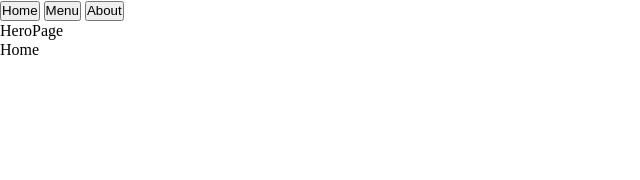
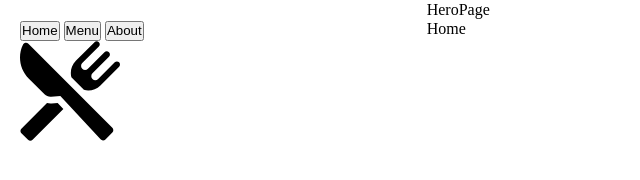
Before and after one commit to AlvinAbiliuse/restauranrtPage, a website built with webpack: page src/template.html in a window 1280 px wide. Shown: the whole page, without its empty margins (0-640 px from the left). Built offline with nearby package versions, Linux system fonts and the light colour scheme.

Commit message:
modified

```diff
--- a/src/home.js
+++ b/src/home.js
@@ -7,6 +7,4 @@ function page() {
 		return heroPage;
 }
 
-let pageEl = new page();
-
-export default pageEl;
+export default page();
--- a/src/index.js
+++ b/src/index.js
@@ -2,8 +2,9 @@ import home from "./home.js"
 import menu from "./menu.js"
 import about from "./about.js"
 import "./styles.css"
+const logo = require("./images/logo.svg");
 
-let navEl = document.querySelector("header nav");
+let navEl = document.querySelector(".sidebar nav");
 let contentEl = document.querySelector("#content");
 
 navEl.addEventListener("click", (e) => {
@@ -36,3 +37,8 @@ let updateDom = (page) => {
 };
 
 updateDom(home);
+
+const logoEl = document.createElement("img");
+logoEl.setAttribute("src", logo)
+logoEl.className = "sidebarLogo"
+document.querySelector(".sidebar").appendChild(logoEl);
--- a/src/styles.css
+++ b/src/styles.css
@@ -4,3 +4,19 @@
 	line-height: 1.2em;
 	box-sizing: border-box;
 }
+
+
+body {
+	display: grid;
+	grid-template-columns: 1fr 2fr;
+}
+
+
+
+.sidebar{
+	padding: 20px;
+}
+
+.sidebarLogo {
+	width: 100px;
+}
--- a/src/template.html
+++ b/src/template.html
@@ -6,13 +6,13 @@
 	</head>
 
 	<body>
-		<header>
+		<div class="sidebar">
 			<nav>
 				<button class="homeBtn">Home</button>
 				<button class="menuBtn">Menu</button>
 				<button class="aboutBtn">About</button>
 			</nav>
-		</header>
+		</div>
 		<div id="content"></div>
 	</body>
 </html>
```
